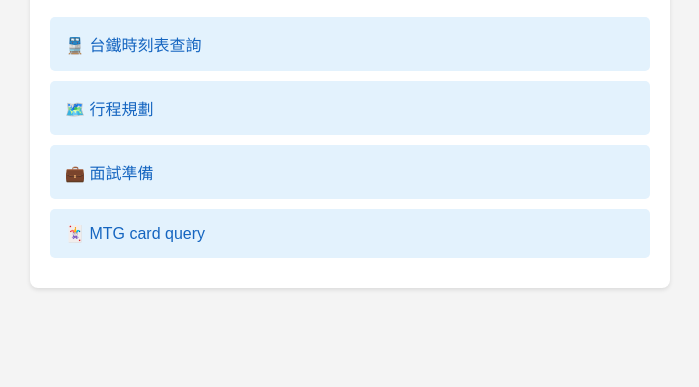
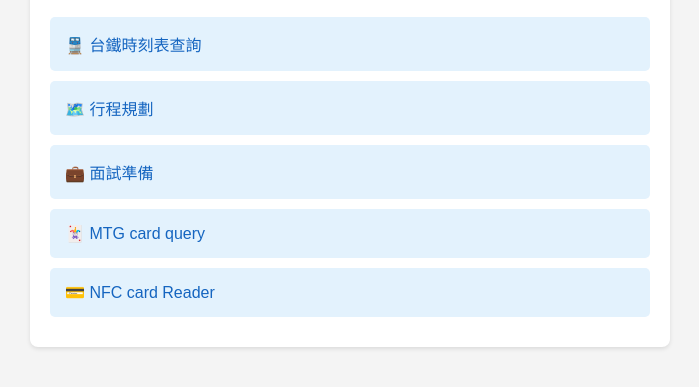
Before and after one commit to JackyLee0710/APP-HUB, a plain HTML site: page index.html in a window 1280 px wide. Shown: the part 167-554 px from the top of the page, without its empty margins (290-989 px from the left). Drawn offline with Linux system fonts and the light colour scheme.

Commit message:
Update index.html for NFC Reader

```diff
--- a/index.html
+++ b/index.html
@@ -50,6 +50,7 @@
             <a href="./trip_planner/index.html">🗺️ 行程規劃</a>
             <a href="./cheatsheet/index.html">💼 面試準備</a>
             <a href="./MTG_Query/index.html">🃏 MTG card query</a>
+            <a href="./NFC_Reader/index.html">💳 NFC card Reader</a>
             </div>
     </div>
 
```
